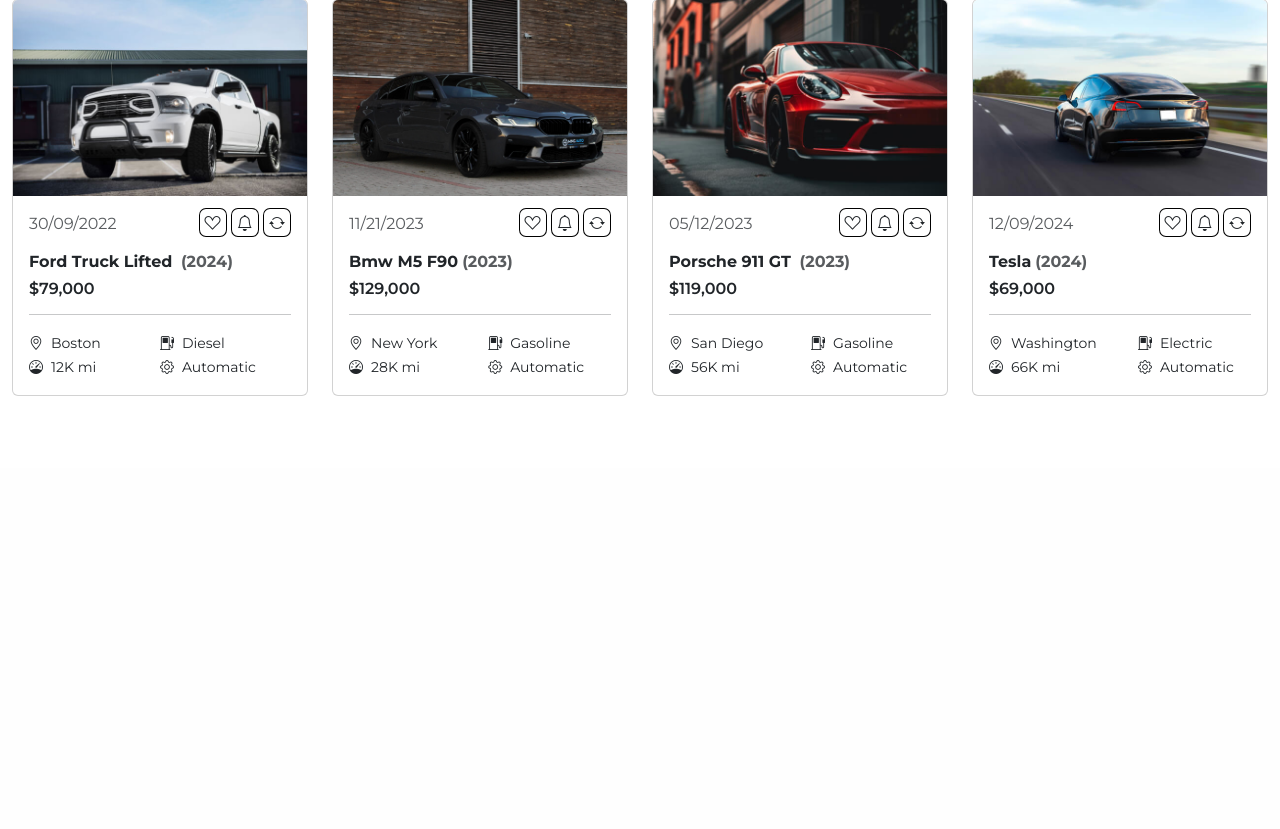
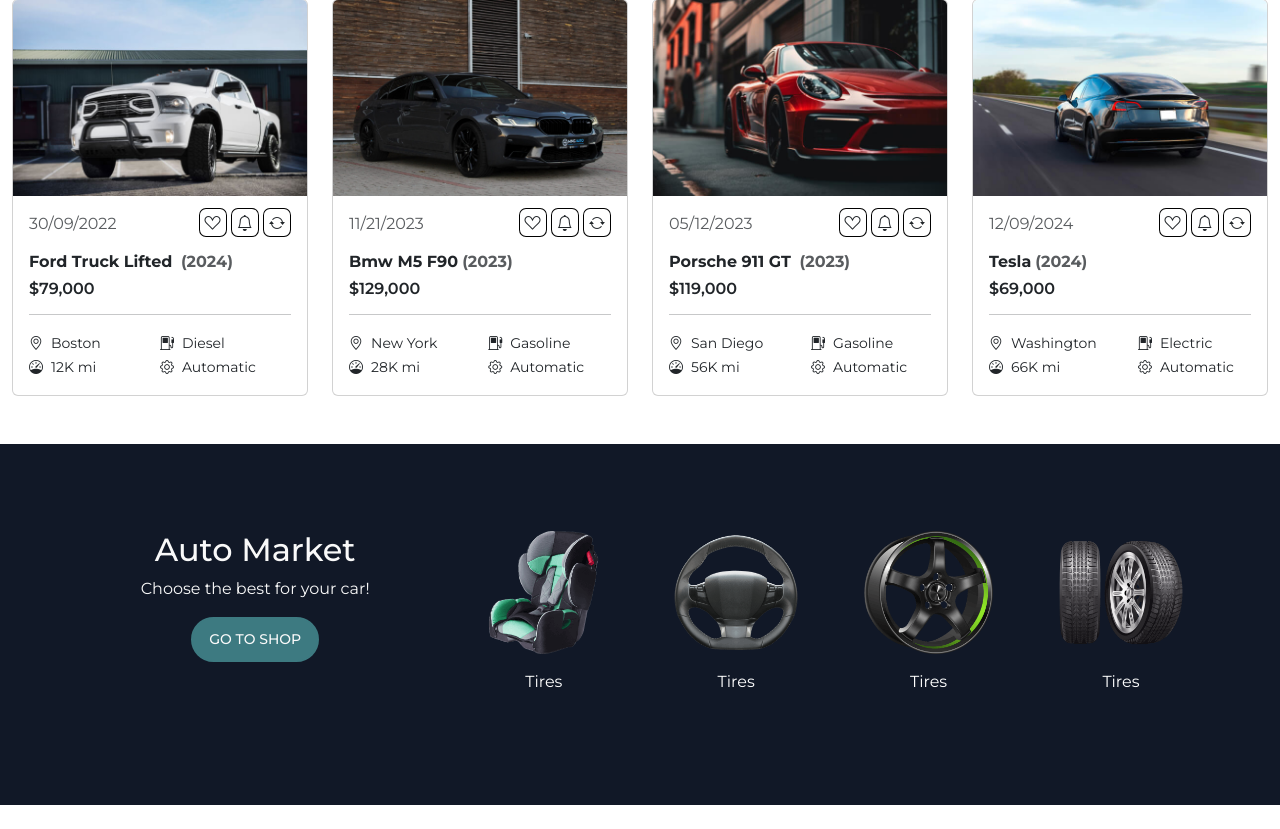
Before and after one commit to drenxhyliqi/WEB24_GR16, a PHP site: page / in a window 1280 px wide. Shown: the part 1158-1987 px from the top of the page. Before the commit the page ends 1554 px from the top, so only its background shows below. Run offline with PHP 8.4, Linux system fonts and the light colour scheme.

Commit message:
The end of the section Auto Market

```diff
--- a/assets/style.css
+++ b/assets/style.css
@@ -110,3 +110,27 @@ ul li a{
     transform: scale(1.1);
     transition: transform 0.5s ease;
 }
+
+
+/* Auto Market */
+.auto-img img{
+    width: 220px;
+}
+
+.auto-market{
+    padding: 5%;
+    background-color: #111827;
+    color: #f9f9f9;
+}
+.btn-shop{
+    padding: 10px 16px;
+    border: 2px solid #3D7A81;
+    background-color: #3D7A81 ;
+    color: #f9f9f9;
+    font-size: 14px;
+    font-weight: 500;
+    border-radius: 30px;
+    transition: all 0.3s ease;
+    text-transform: uppercase;
+    cursor: pointer;
+}
--- a/index.html
+++ b/index.html
@@ -388,9 +388,41 @@
         </div>
     </section>
     <!-- Auto Market -->
-    <section class="container-fluid mt-4 mb-4 auto-market">
-        <div class="auto">
-            <div class="row"></div>
+    <section class="container-fluid mt-4 mb-4">
+        <div class="row d-flex justify-content-around auto-market ">
+            <div class="col-12 col-md-4 col-lg-4 mt-4 text-center">
+                <h2>Auto Market</h2>
+                <p>Choose the best for your car!</p>
+                <button class="btn-shop mb-4">Go to shop</button>
+            </div>
+            <div class="col-12 col-md-8 col-lg-8 auto-img mt-4">
+                <div class="row">
+                    <div class="col-6 col-md-6 col-lg-3 mb-5">
+                        <img src="assets/img/babysitter.png" alt="babysitter" class="img-fluid">
+                        <div class="text-center mt-3">
+                            <a href="#" class="text-decoration-none text-white">Tires</a>
+                        </div>
+                    </div>
+                    <div class="col-6 col-md-6 col-lg-3 mb-5">
+                        <img src="assets/img/wheel.png" alt="wheel" class="img-fluid">
+                        <div class="text-center mt-3">
+                            <a href="#" class="text-decoration-none text-white">Tires</a>
+                        </div>
+                    </div>
+                    <div class="col-6 col-md-6 col-lg-3 mb-5">
+                        <img src="/assets/img/rims.png" alt="rims" class="img-fluid">
+                        <div class="text-center mt-3">
+                            <a href="#" class="text-decoration-none text-white">Tires</a>
+                        </div>
+                    </div>
+                    <div class="col-6 col-md-6 col-lg-3 mb-5">
+                        <img src="/assets/img/tire.png" alt="tires" class="img-fluid">
+                        <div class="text-center mt-3">
+                            <a href="#" class="text-decoration-none text-white">Tires</a>
+                        </div>
+                    </div>
+                </div>
+            </div>
         </div>
     </section>
 
```
